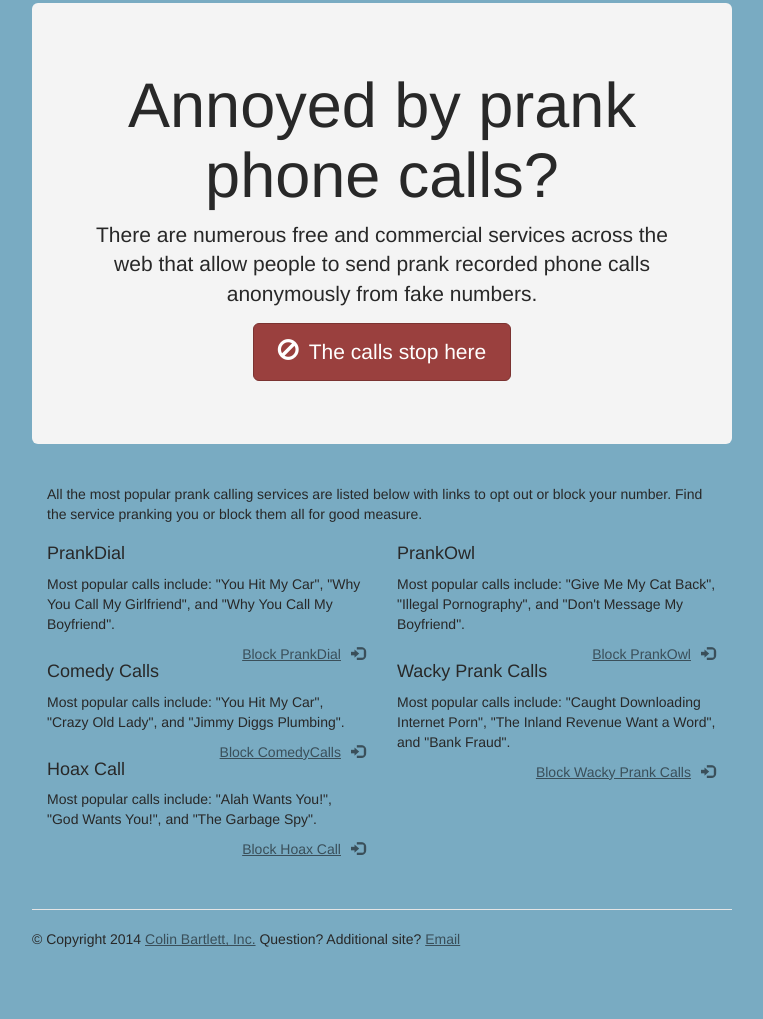
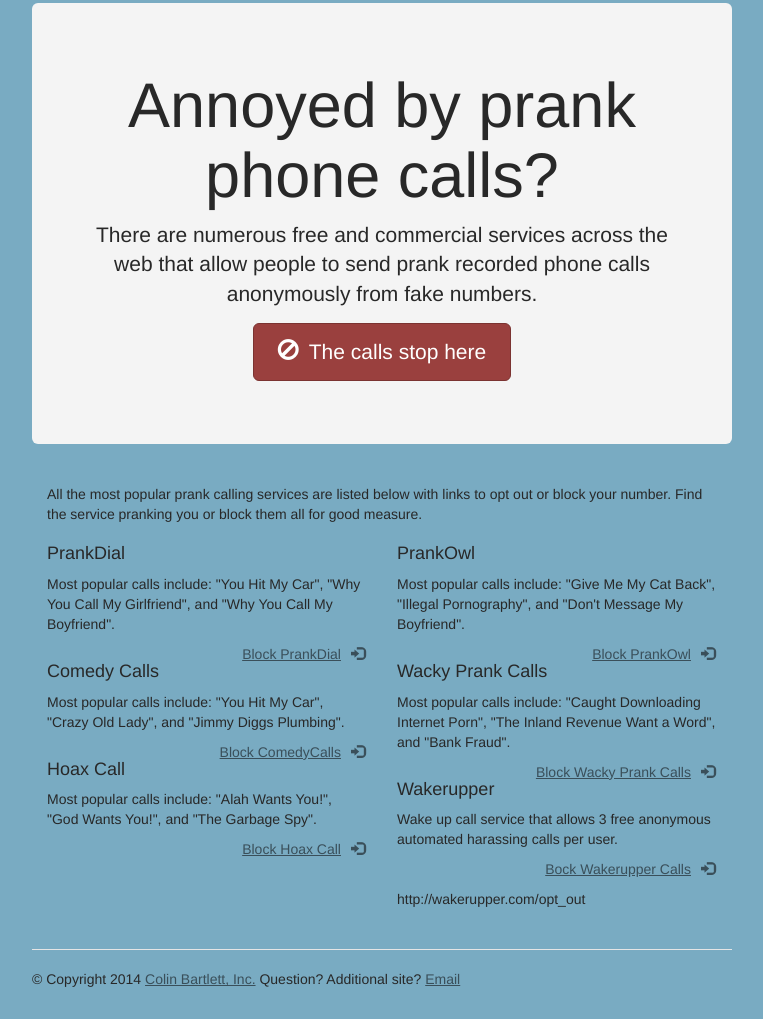
Before and after one commit to cbartlett/stopprankcalls, a website: page www/index.html in a window 1280 px wide. Shown: the part 113-1132 px from the top of the page, without its empty margins (258-1021 px from the left). Before the commit the page ends 1092 px from the top, so only its background shows below. Drawn offline with nearby package versions, Linux system fonts and the light colour scheme.

Commit message:
Add Wakerupper

```diff
--- a/www/index.html
+++ b/www/index.html
@@ -60,6 +60,12 @@
           <p>Most popular calls include: "Caught Downloading Internet Porn", "The Inland Revenue Want a Word", and "Bank Fraud".</p><p class="link">
           <a href="http://www.wackyprankcalls.com/stop-calling-me">Block Wacky Prank Calls<span class="glyphicon glyphicon-log-in"></span></a>
           </p>
+
+          <h4>Wakerupper</h4>
+          <p>Wake up call service that allows 3 free anonymous automated harassing calls per user.</p><p class="link">
+          <a href="http://wakerupper.com/opt_out">Bock Wakerupper Calls<span class="glyphicon glyphicon-log-in"></span></a>
+          </p>
+          http://wakerupper.com/opt_out
         </div>
       </div>
 
```
